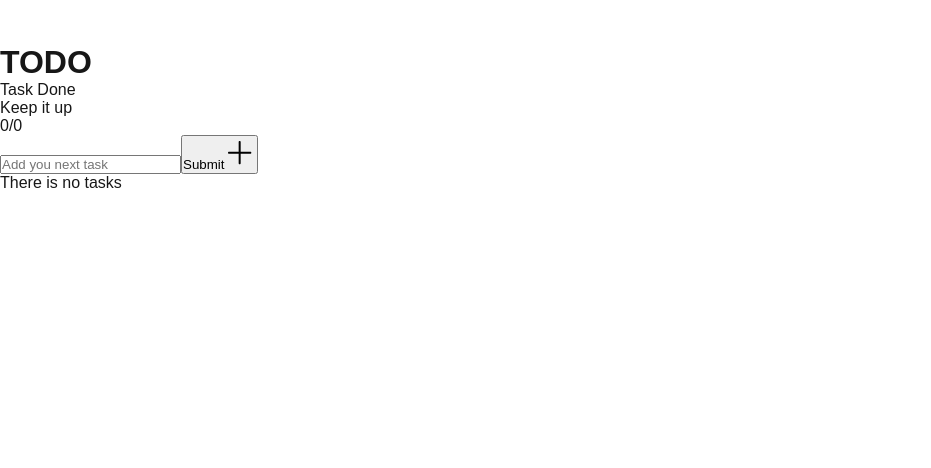
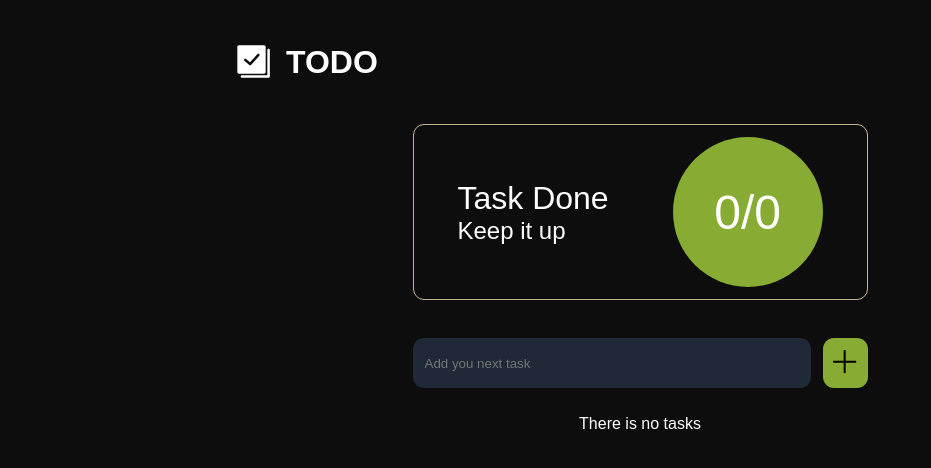
Before and after one commit to Lion77777/react-next-todo, a Next.js app: page / in a window 1280 px wide. Shown: the top 468 px of the page, without its empty margins (0-931 px from the left). Built offline with nearby package versions, Linux system fonts and the light colour scheme.

Commit message:
Style the app page

```diff
--- a/src/app/layout.js
+++ b/src/app/layout.js
@@ -1,5 +1,5 @@
 import { Geist, Geist_Mono } from "next/font/google";
-import "./globals.css";
+import './styles.css';
 
 const geistSans = Geist({
   variable: "--font-geist-sans",
--- /dev/null
+++ b/src/app/styles.css
@@ -0,0 +1,208 @@
+*,
+*::after,
+*::before {
+    box-sizing: border-box;
+    font-family: inherit;
+    margin: 0;
+    padding: 0;
+}
+
+html,
+body {
+    background-color: #0d0d0d;
+    color: #fff;
+
+    display: flex;
+    align-items: center;
+    justify-content: center;
+
+    font-family: sans-serif;
+    width: 100vw;
+}
+
+button {
+    cursor: pointer;
+}
+
+.visually-hidden {
+    border: 0 !important;
+    clip: rect(1px, 1px, 1px, 1px);
+    overflow: hidden;
+    padding: 0 !important;
+
+    position: absolute !important;
+
+    white-space: nowrap;
+
+    width: 1px !important;
+    height: 1px !important;
+}
+
+.text_large {
+    font-size: 32px;
+}
+
+.text_small {
+    font-size: 24px;
+}
+
+.wrapper {
+    display: flex;
+    flex-direction: column;
+
+    width: 70%;
+}
+
+header {
+    display: flex;
+    align-items: center;
+    gap: 12px;
+    justify-content: flex-start;
+
+    padding: 42px;
+}
+
+.todohero_section {
+    border: 1px solid #c2b39a;
+    border-radius: 11px;
+
+    display: flex;
+    align-items: center;
+    align-self: center;
+    justify-content: space-around;
+
+    padding: 12px;
+
+    width: 90%;
+    max-width: 455px;
+}
+
+.todohero_section div:last-child {
+    background-color: #88ab33;
+    border-radius: 75px;
+    font-size: 48px;
+
+    display: flex;
+    align-items: center;
+    justify-content: center;
+
+    text-align: center;
+
+    width: 150px;
+    height: 150px;
+}
+
+.form {
+    display: flex;
+    align-items: center;
+    align-self: center;
+    gap: 12px;
+
+    margin-top: 38px;
+
+    width: 97%;
+    max-width: 455px;
+}
+
+.form label {
+    width: 90%;
+}
+
+.form input {
+    background-color: #1f2937;
+    border: none;
+    border-radius: 11px;
+    color: #fff;
+    outline: none;
+    padding: 12px;
+
+    width: 100%;
+    height: 50px;
+}
+
+.form button {
+    background-color: #88ab33;
+    border: none;
+    border-radius: 11px;
+
+    width: 10%;
+    height: 50px;
+}
+
+.todo_list {
+    display: flex;
+    align-items: center;
+    align-self: center;
+    flex-direction: column;
+    gap: 27px;
+
+    margin-top: 27px;
+    margin-bottom: 27px;
+
+    width: 97%;
+    max-width: 455px;
+}
+
+.todo_item,
+.edit-form input {
+    background-color: #0d0d0d;
+    border: 1px solid #c2b39a;
+    color: #fff;
+
+    display: flex;
+    align-items: center;
+    justify-content: space-between;
+
+    font-size: 16px;
+    padding: 12px;
+
+    width: 100%;
+    height: 70px;
+    max-width: 455px;
+}
+
+.edit-form input {
+    border: transparent;
+    outline: transparent;
+
+    width: calc(100% - 14px);
+    height: calc(100% - 12px);
+}
+
+.todo_items_left,
+.todo_items_right {
+    display: flex;
+    align-items: center;
+}
+
+.todo_items_left {
+    background-color: transparent;
+    border: none;
+    color: #fff;
+    gap: 12px;
+    font-size: 16px;
+}
+
+.todo_items_right {
+    gap: 4px;
+}
+
+.todo_items_right button {
+    background-color: transparent;
+    border: none;
+    color: #fff;
+}
+
+.todo_items_right button svg {
+    fill: #c2b39a;
+}
+
+@media (max-width: 510px) {
+    .wrapper {
+        width: 100%;
+    }
+
+    header {
+        justify-content: center;
+    }
+}
```
